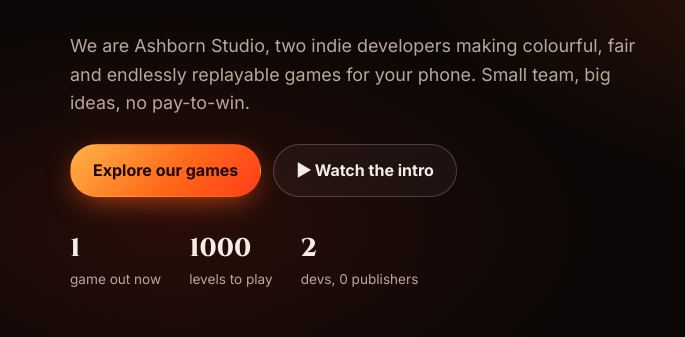
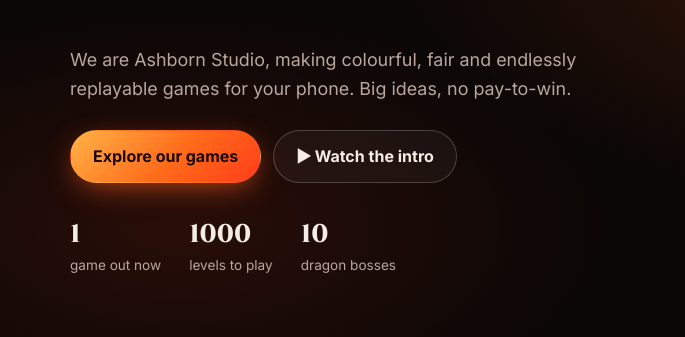
Before and after one commit to theashborndev/theashborndev.github.io, a plain HTML site: page index.html in a window 1280 px wide. Shown: the part 333-670 px from the top of the page, 0-685 px from the left. Drawn offline with Linux system fonts and the light colour scheme.

Commit message:
Remove team-size wording from the site
Co-Authored-By: Claude Opus 5.5 <noreply@anthropic.com>

```diff
--- a/index.html
+++ b/index.html
@@ -4,7 +4,7 @@
 <meta charset="utf-8">
 <meta name="viewport" content="width=device-width, initial-scale=1, viewport-fit=cover">
 <title>Ashborn Studio · Indie games forged in fire</title>
-<meta name="description" content="Ashborn Studio is a two-person indie game studio making colourful, fair and replayable mobile games. Home of Arrow Bird Escape.">
+<meta name="description" content="Ashborn Studio is an independent game studio making colourful, fair and replayable mobile games. Home of Arrow Bird Escape.">
 <meta name="theme-color" content="#0b0706">
 <link rel="canonical" href="https://theashborndev.github.io/">
 <link rel="icon" type="image/png" href="favicon.png">
@@ -12,7 +12,7 @@
 <meta property="og:type" content="website">
 <meta property="og:site_name" content="Ashborn Studio">
 <meta property="og:title" content="Ashborn Studio · Indie games forged in fire">
-<meta property="og:description" content="A two-person indie studio making colourful, fair and replayable mobile games.">
+<meta property="og:description" content="An independent game studio making colourful, fair and replayable mobile games.">
 <meta property="og:image" content="https://theashborndev.github.io/studio/og.jpg">
 <meta property="og:url" content="https://theashborndev.github.io/">
 <meta name="twitter:card" content="summary_large_image">
@@ -154,7 +154,7 @@
       <div>
         <p class="kicker">Independent game studio</p>
         <h1><span class="metal">Games</span> <span class="metal">forged</span><br>in <span class="fire">fire</span>.</h1>
-        <p class="lead">We are Ashborn Studio, two indie developers making colourful, fair and endlessly replayable games for your phone. Small team, big ideas, no pay-to-win.</p>
+        <p class="lead">We are Ashborn Studio, making colourful, fair and endlessly replayable games for your phone. Big ideas, no pay-to-win.</p>
         <div class="cta">
           <a class="btn btn-fire" href="#games">Explore our games</a>
           <a class="btn btn-ghost" href="#reel">▶ Watch the intro</a>
@@ -162,7 +162,7 @@
         <div class="stats">
           <div class="stat"><b>1</b><span>game out now</span></div>
           <div class="stat"><b>1000</b><span>levels to play</span></div>
-          <div class="stat"><b>2</b><span>devs, 0 publishers</span></div>
+          <div class="stat"><b>10</b><span>dragon bosses</span></div>
         </div>
       </div>
       <div class="emblem">
```
Also changed, not shown: arrow-bird-escape/index.html (+1 -1 lines).
